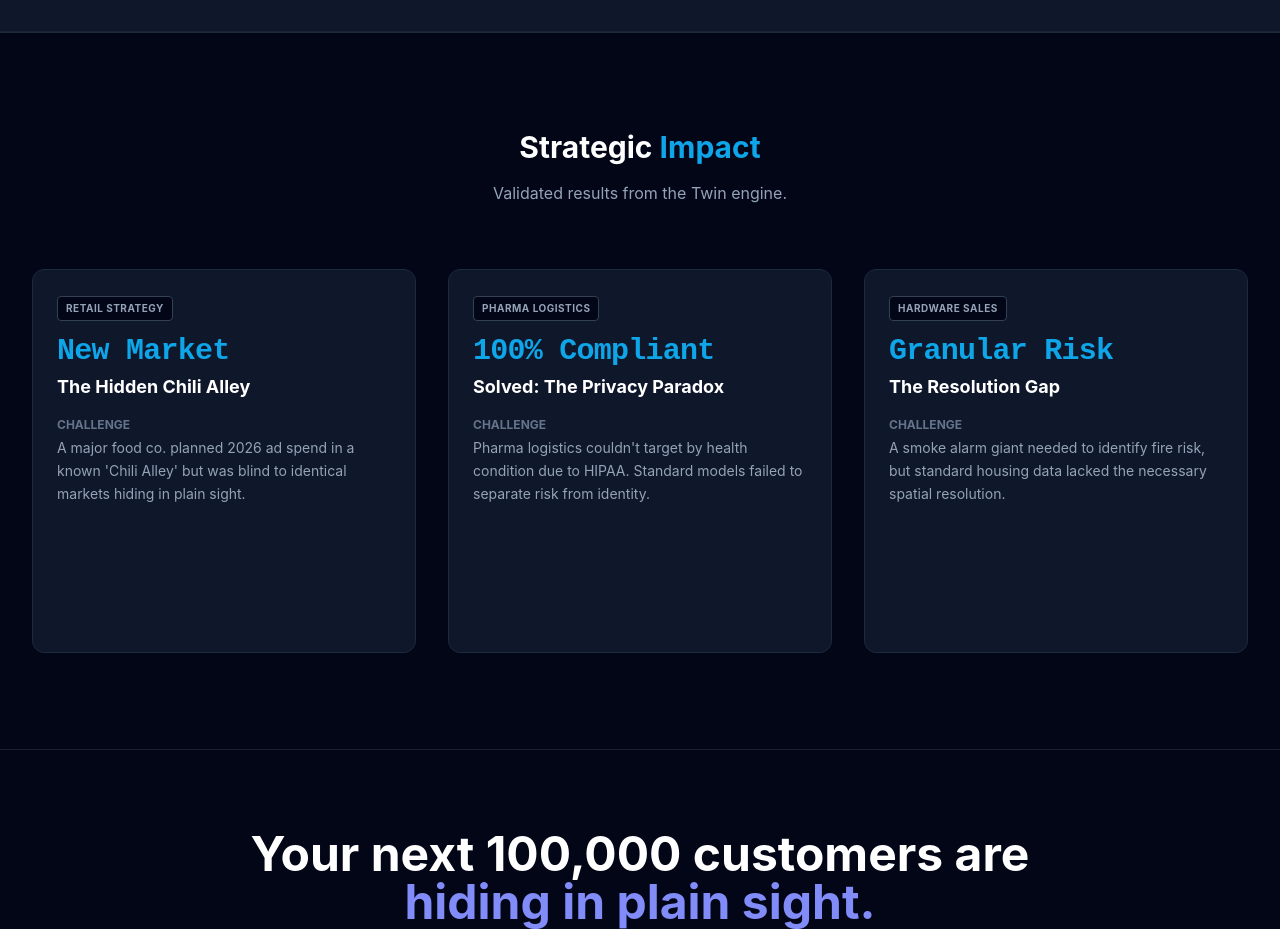
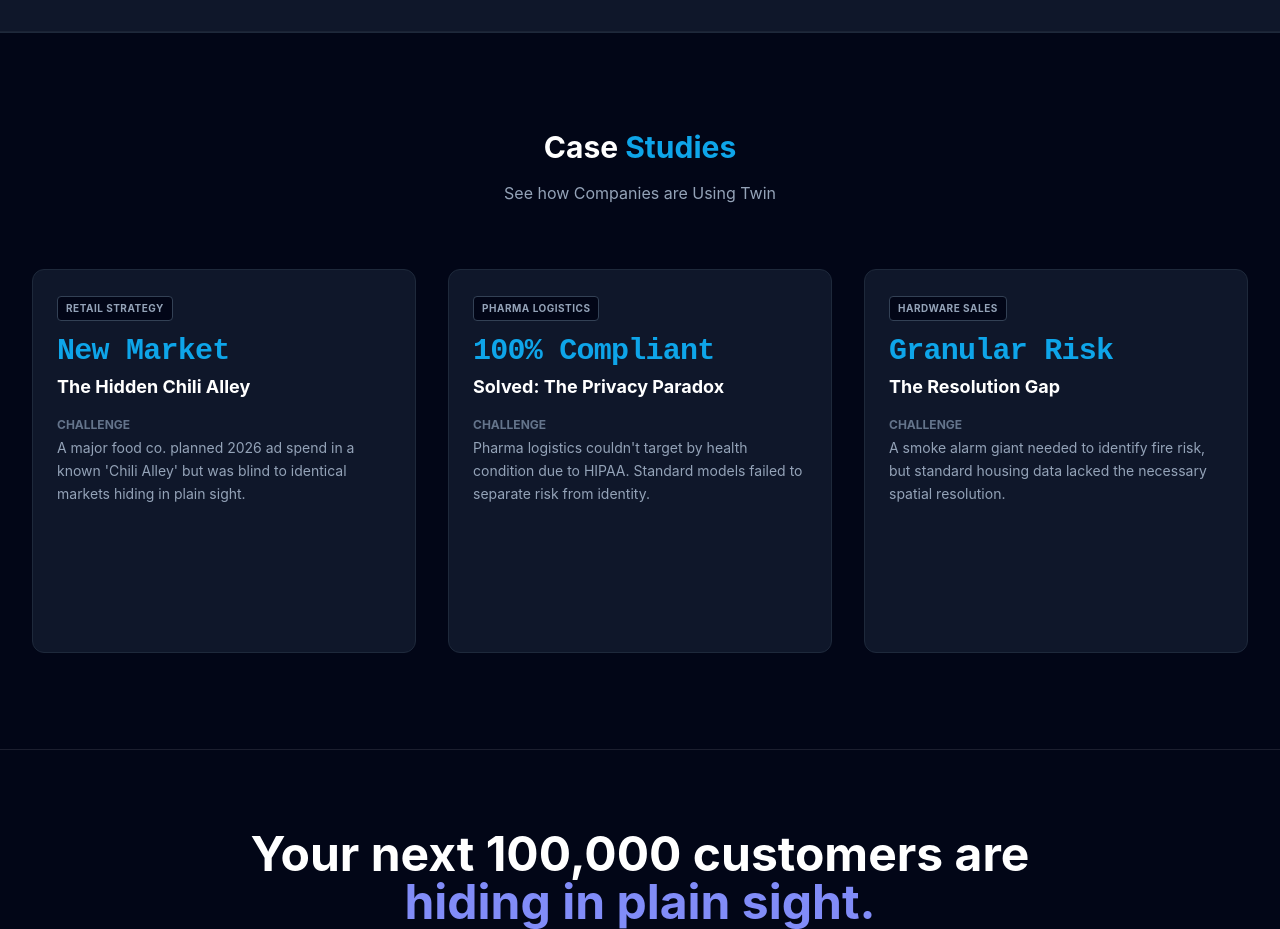
Before and after one commit to jga9f/modelparallel, a React (Vite) app: page / in a window 1280 px wide. Shown: the part 4140-5069 px from the top of the page. Built offline with nearby package versions, Linux system fonts and the light colour scheme.

Commit message:
Update Case Studies header to 'See how Companies are Using Twin'

```diff
--- a/src/App.jsx
+++ b/src/App.jsx
@@ -520,8 +520,8 @@ const GridCaseStudies = () => {
     <div className="py-24 bg-slate-950 border-t border-slate-800" id="case-studies">
       <div className="max-w-7xl mx-auto px-4 sm:px-6 lg:px-8">
         <div className="text-center mb-16">
-          <h2 className="text-3xl font-bold text-white mb-4">Strategic <span className="text-sky-400">Impact</span></h2>
-          <p className="text-slate-400">Validated results from the Twin engine.</p>
+          <h2 className="text-3xl font-bold text-white mb-4">Case <span className="text-sky-400">Studies</span></h2>
+          <p className="text-slate-400">See how Companies are Using Twin</p>
         </div>
 
         <div className="grid md:grid-cols-3 gap-8">
```
